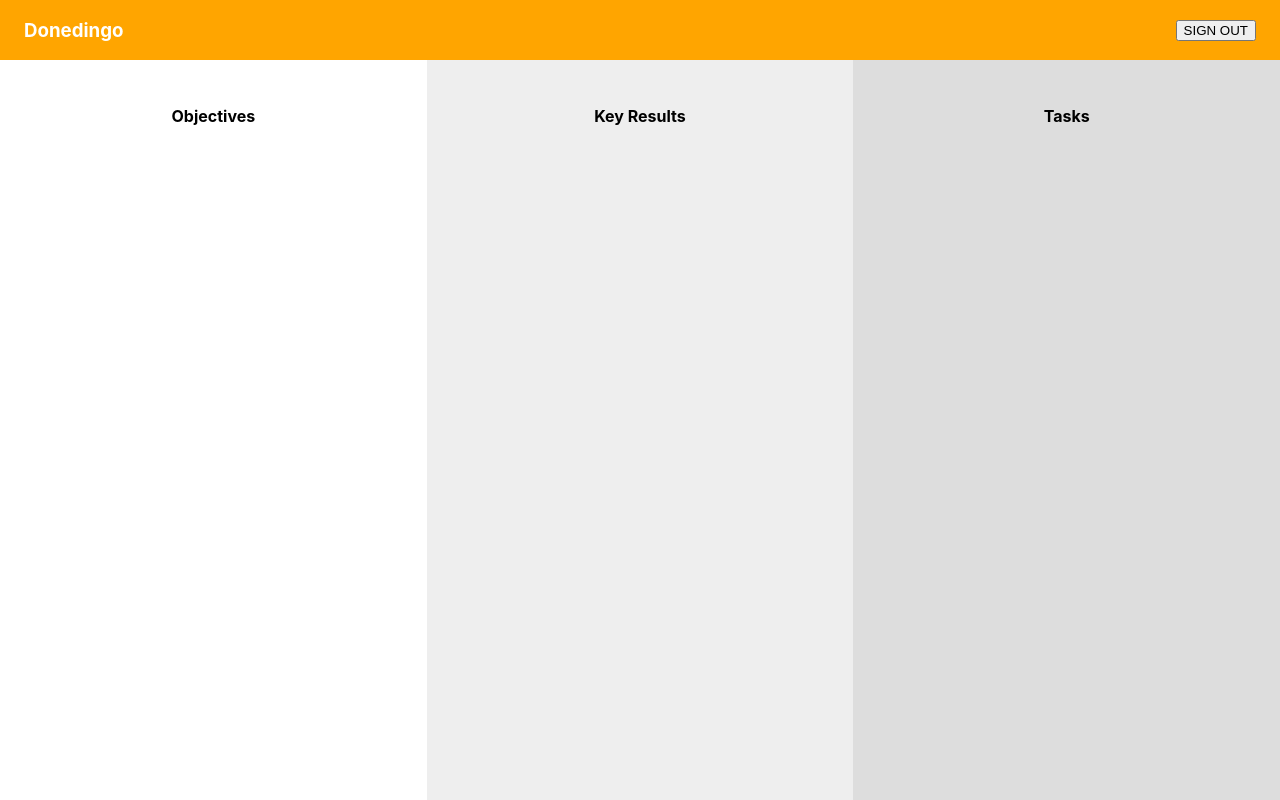
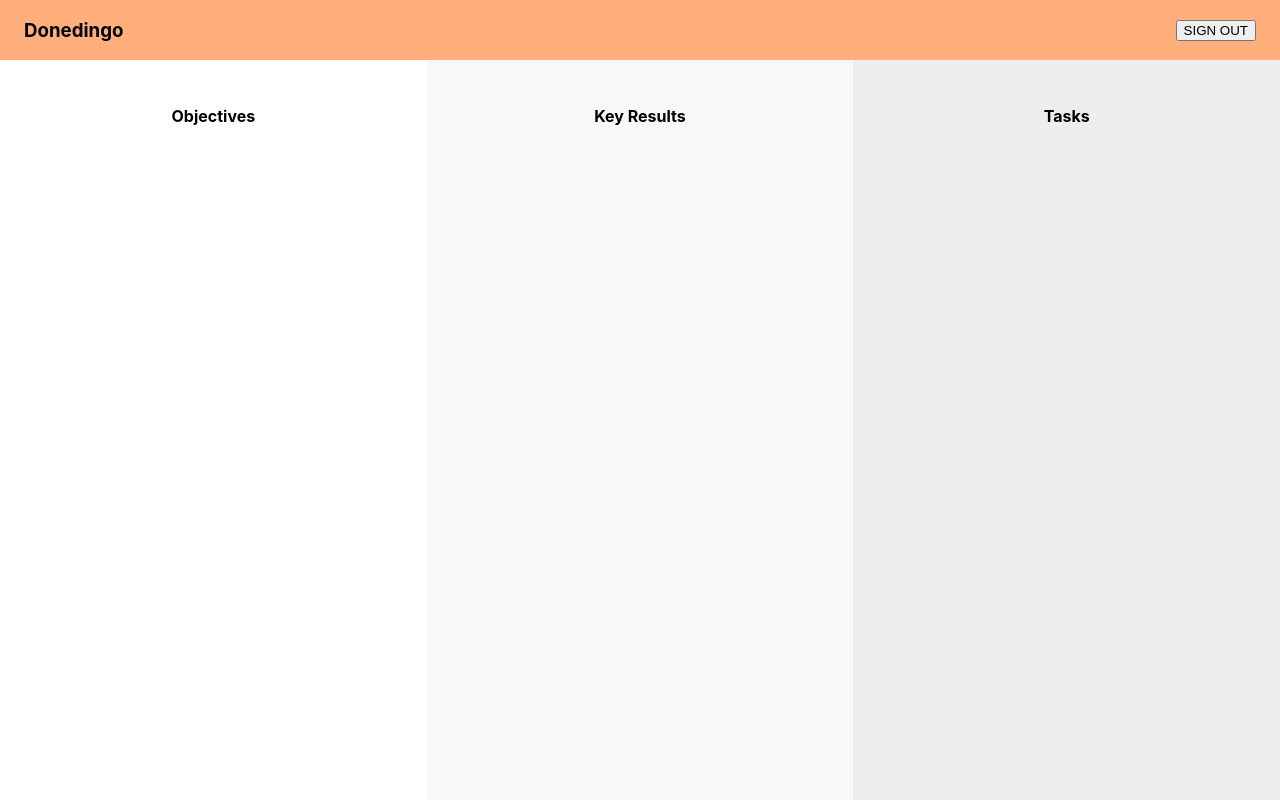
Before and after one commit to BDesBrisay/donedingo, a React (Create React App) app: page /Dash in a window 1280 px wide. Built offline with nearby package versions, Linux system fonts and the light colour scheme.

Commit message:
fixed colors

```diff
--- a/src/Components/Dash/Dash.module.css
+++ b/src/Components/Dash/Dash.module.css
@@ -11,8 +11,8 @@
   display: flex;
   align-items: center;
   justify-content: space-between;
-  background: orange;
-  color: white;
+  background: #ffaf7b;
+  color: #000;
   padding: 0 24px;
   box-sizing: border-box;
 }
@@ -36,8 +36,8 @@
   background: #fff;
 }
 .col:nth-child(2) {
+  background: #f8f8f8;
+}
+.col:nth-child(3) {
   background: #eee;
 }
-.col:nth-child(3) {
-  background: #ddd;
-}
```
